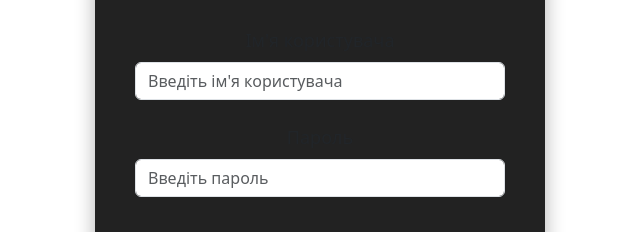
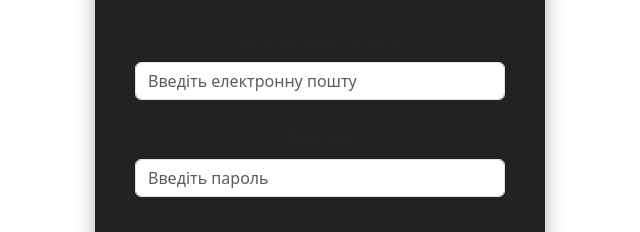
Before and after one commit to 4k3rm4n/WebLAb1, a plain HTML site: page Pages/login.html in a window 1280 px wide. Shown: the part 256-488 px from the top of the page, 320-960 px from the left. Drawn offline with nearby package versions, Linux system fonts and the light colour scheme.

Commit message:
final fixes

```diff
--- a/Pages/login.html
+++ b/Pages/login.html
@@ -27,8 +27,8 @@
         <h2>Вхід</h2>
         <form>
             <div class="mb-4">
-                <label for="username" class="form-label">Ім'я користувача</label>
-                <input type="text" class="form-control" id="username" placeholder="Введіть ім'я користувача">
+                <label for="username" class="form-label">Електронна пошта</label>
+                <input type="text" class="form-control" id="username" placeholder="Введіть електронну пошту">
             </div>
             <div class="mb-4">
                 <label for="password" class="form-label">Пароль</label>
```
